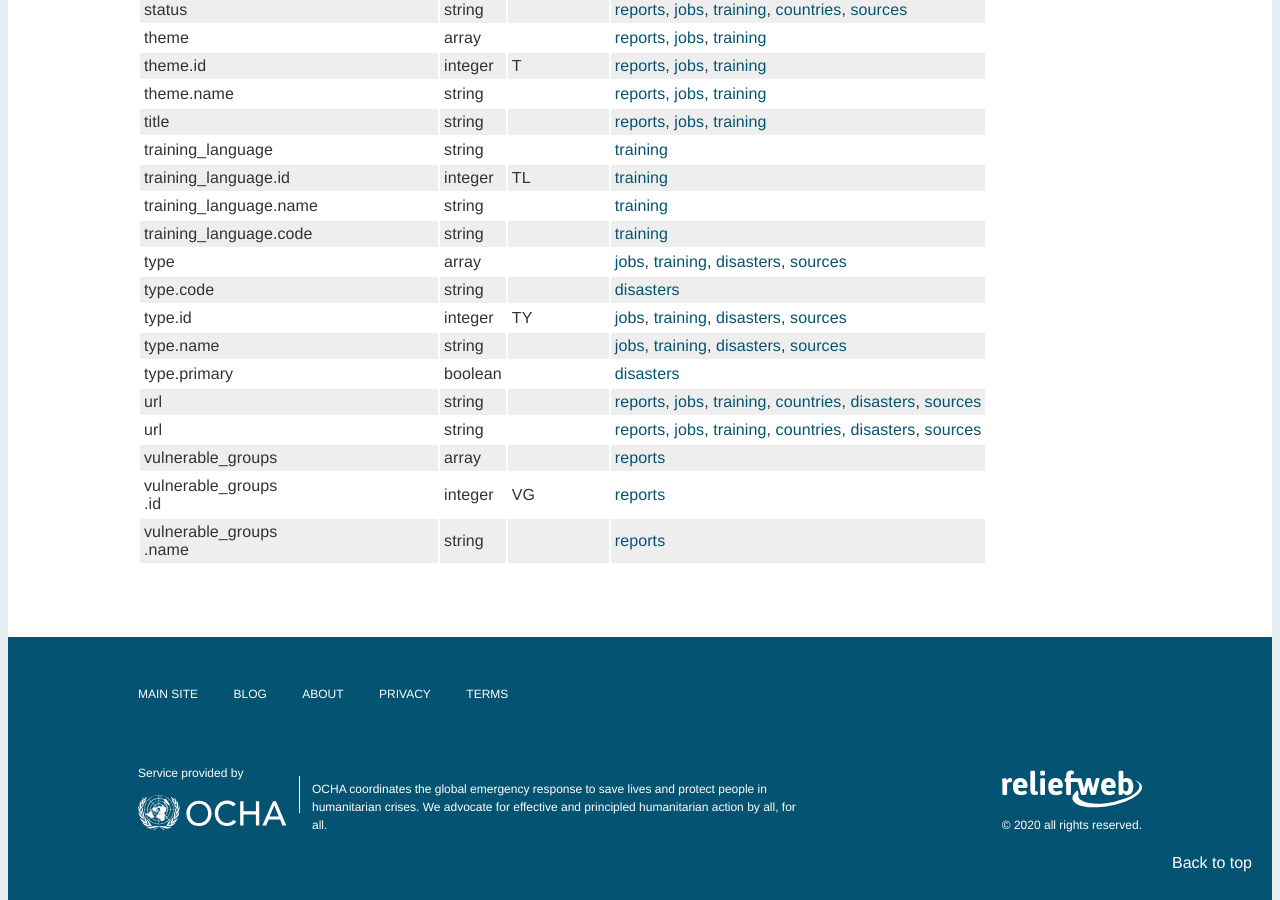
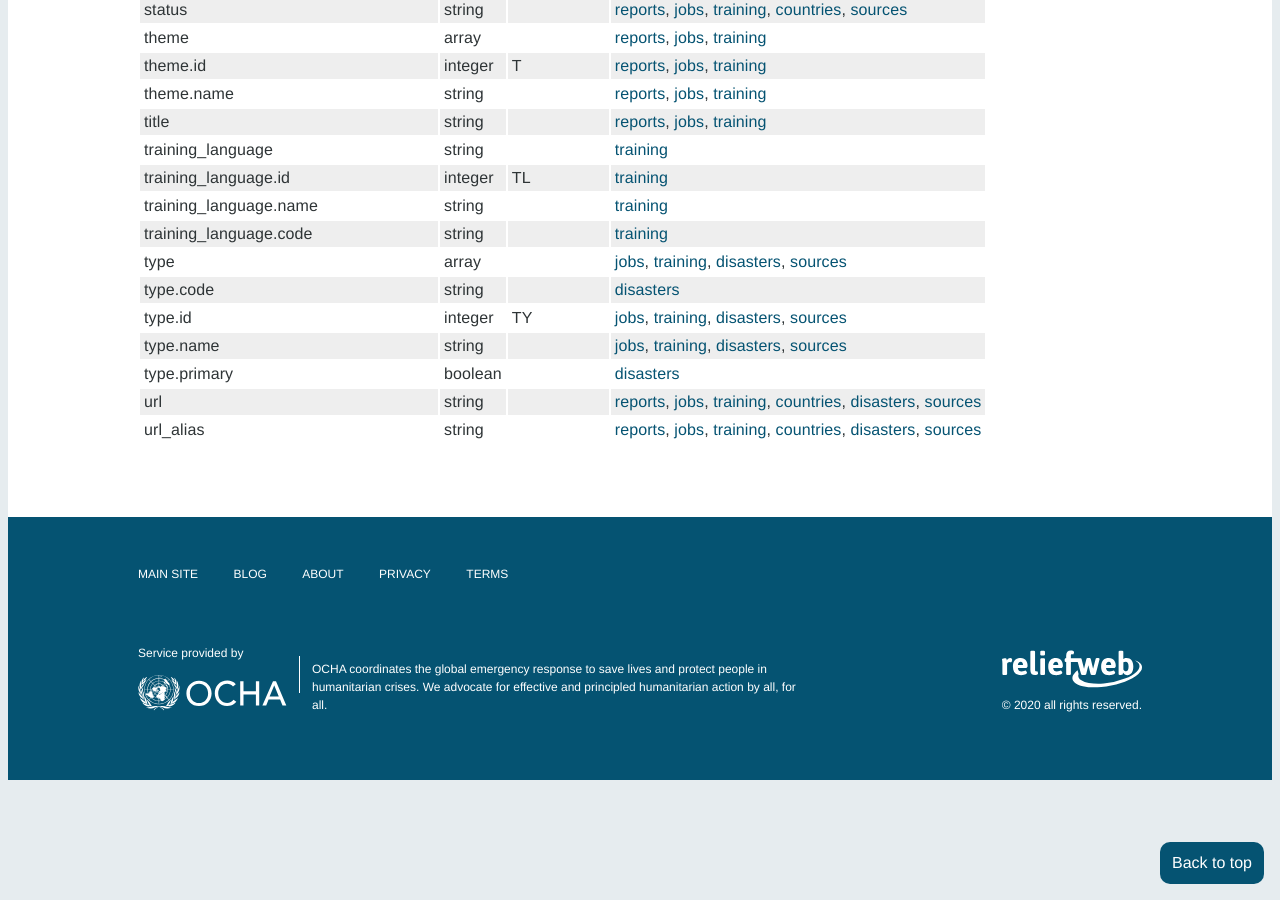
Before and after one commit to UN-OCHA/rwint-api-doc, a Jekyll site: the page built from field-tables.html, in a window 1280 px wide and 900 px high, scrolled down 5589 px. Built offline with Jekyll 4.4.1, drawn with Linux system fonts in a browser that asks for light colours.

Commit message:
remove vulnerable groups tag

```diff
--- a/_presets/analysis.html
+++ b/_presets/analysis.html
@@ -133,8 +133,7 @@ name: Analysis
       "source",
       "status",
       "theme.name",
-      "title",
-      "vulnerable_groups"
+      "title"
     ],
     "operator": "OR"
   },
--- a/_presets/latest.html
+++ b/_presets/latest.html
@@ -146,8 +146,7 @@ name: Latest
       "primary_country",
       "source",
       "theme.name",
-      "title",
-      "vulnerable_groups"
+      "title"
     ],
     "operator": "OR"
   },
--- a/field-tables.html
+++ b/field-tables.html
@@ -209,10 +209,7 @@ css: '<link href="/css/tabs.css" rel="stylesheet"/>'
       <tr><td>type.name</td><td>string</td><td></td><td><a class="target" data-toggle="tab" href="#jobs">jobs</a>, <a class="target" data-toggle="tab" href="#training">training</a>, <a class="target" data-toggle="tab" href="#disasters">disasters</a>, <a class="target" data-toggle="tab" href="#sources">sources</a></td></tr>
       <tr><td>type.primary</td><td>boolean</td><td></td><td><a class="target" data-toggle="tab" href="#disasters">disasters</a></td></tr>
       <tr><td>url</td><td>string</td><td></td><td><a class="target" data-toggle="tab" href="#reports">reports</a>, <a class="target" data-toggle="tab" href="#jobs">jobs</a>, <a class="target" data-toggle="tab" href="#training">training</a>, <a class="target" data-toggle="tab" href="#countries">countries</a>, <a class="target" data-toggle="tab" href="#disasters">disasters</a>, <a class="target" data-toggle="tab" href="#sources">sources</a></td></tr>
-      <tr><td>url</td><td>string</td><td></td><td><a class="target" data-toggle="tab" href="#reports">reports</a>, <a class="target" data-toggle="tab" href="#jobs">jobs</a>, <a class="target" data-toggle="tab" href="#training">training</a>, <a class="target" data-toggle="tab" href="#countries">countries</a>, <a class="target" data-toggle="tab" href="#disasters">disasters</a>, <a class="target" data-toggle="tab" href="#sources">sources</a></td></tr>
-      <tr><td>vulnerable_groups</td><td>array</td><td></td><td><a class="target" data-toggle="tab" href="#reports">reports</a></td></tr>
-      <tr><td>vulnerable_groups<br>.id</td><td>integer</td><td>VG</td><td><a class="target" data-toggle="tab" href="#reports">reports</a></td></tr>
-      <tr><td>vulnerable_groups<br>.name</td><td>string</td><td></td><td><a class="target" data-toggle="tab" href="#reports">reports</a></td></tr>
+      <tr><td>url_alias</td><td>string</td><td></td><td><a class="target" data-toggle="tab" href="#reports">reports</a>, <a class="target" data-toggle="tab" href="#jobs">jobs</a>, <a class="target" data-toggle="tab" href="#training">training</a>, <a class="target" data-toggle="tab" href="#countries">countries</a>, <a class="target" data-toggle="tab" href="#disasters">disasters</a>, <a class="target" data-toggle="tab" href="#sources">sources</a></td></tr>
     </table>
   </div>
   <div id="reports" class="tab-pane">
@@ -313,9 +310,6 @@ css: '<link href="/css/tabs.css" rel="stylesheet"/>'
       <tr><td>title</td><td>Title of report</td><td>string</td><td>sortable searchable exact</td><td></td></tr>
       <tr><td>url</td><td>Canonical url</td><td>string</td><td></td><td></td></tr>
       <tr><td>url_alias</td><td>Friendly' url of the report</td><td>string</td><td>searchable</td><td></td></tr>
-      <tr><td>vulnerable_groups</td><td>Shortcut for vulnerable groups - defaults to vulnerable_groups.name</td><td>string</td><td>searchable facetable exact multi common</td><td></td></tr>
-      <tr><td>vulnerable_groups<br>.id</td><td>Id for vulnerable groups used by ReliefWeb</td><td>integer</td><td>searchable facetable</td><td>VG</td></tr>
-      <tr><td>vulnerable_groups<br>.name</td><td>Link for <a href="https://api.reliefweb.int/v1/references/vulnerable-groups">values</a></td><td>string</td><td>searchable facetable exact</td><td></td></tr>
     </table>
   </div>
   <div id="disasters" class="tab-pane">
```
